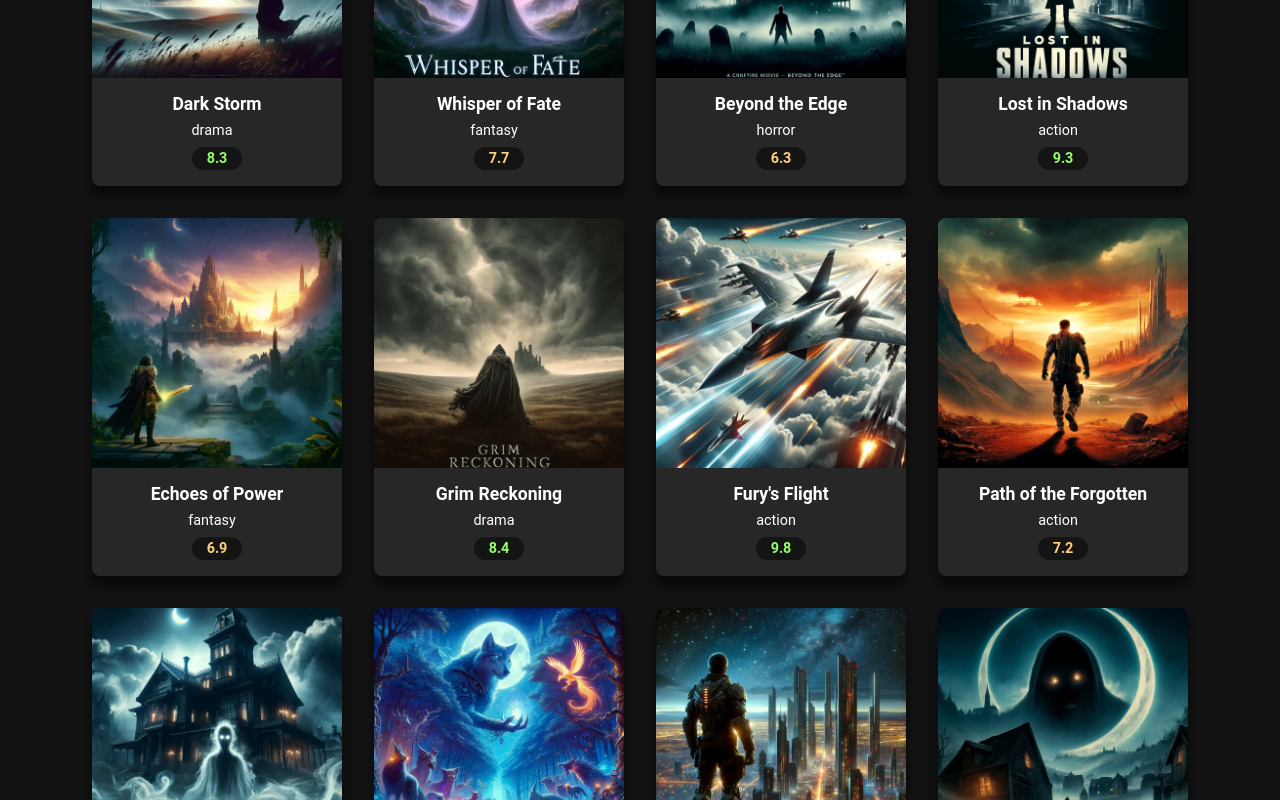
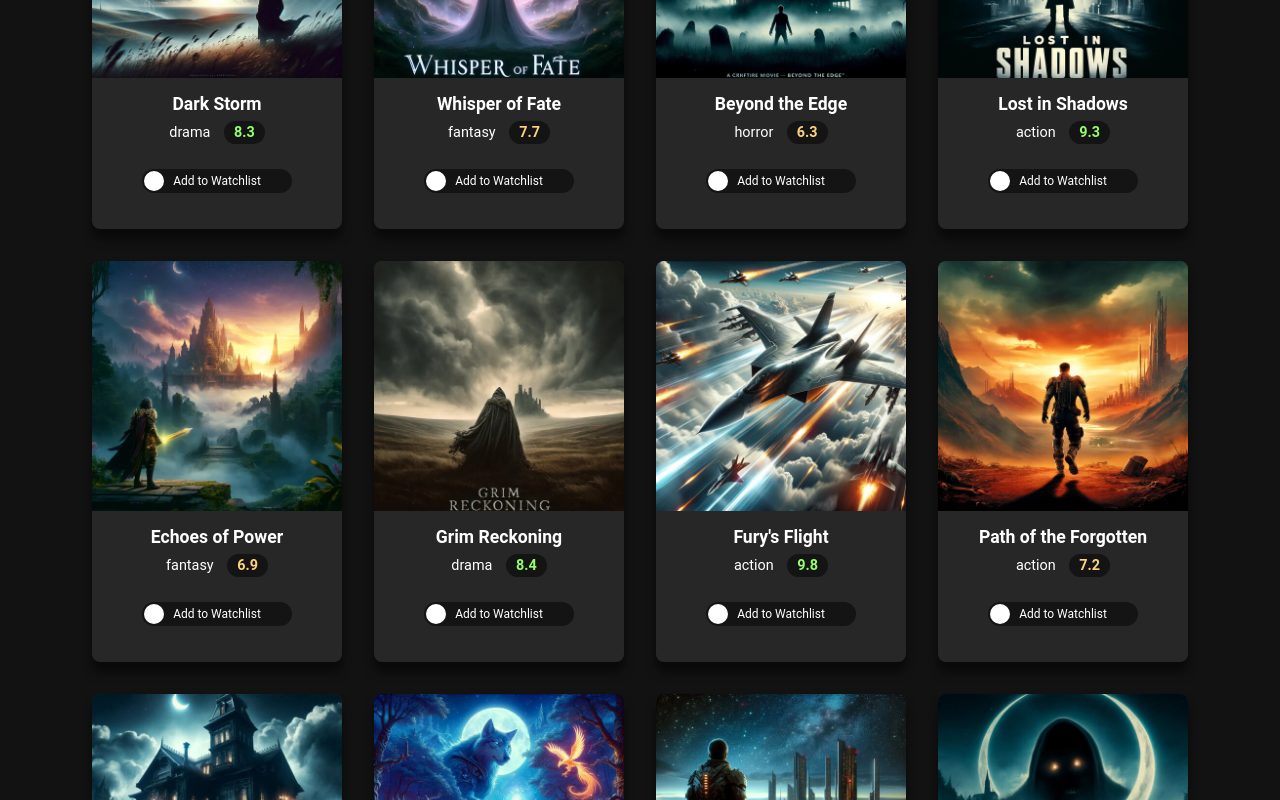
Before and after one commit to Anan328/React-JS-web-applications, a React (Create React App) app in the folder moviedux/: page / in a window 1280 px wide. Shown: the part 880-1680 px from the top of the page. Built offline with nearby package versions, Linux system fonts and the light colour scheme.

Commit message:
added cache and watchlist

```diff
--- a/moviedux/src/App.js
+++ b/moviedux/src/App.js
@@ -11,6 +11,25 @@ import { useEffect, useState } from 'react';
 export default function App() {
 
   const [movies, setMovies] = useState([]);
+  const [watchlist, setWatchlist] = useState([]);
+
+  const toggleWatchlist  = (movieId) => {
+      setWatchlist(prev => prev.includes(movieId)?  prev.filter(id => id !== movieId) : [...prev, movieId]
+    )
+  }
+
+
+useEffect(() => {
+  const savedWatchlist = JSON.parse(localStorage.getItem("watchlist")) || [];
+  setWatchlist(savedWatchlist);
+}, []);
+
+
+useEffect(() => {
+  if (watchlist.length > 0)
+  localStorage.setItem("watchlist", JSON.stringify(watchlist));
+}, [watchlist]);
+
   useEffect(() => {
       fetch("movies.json")
         .then((response) => {
@@ -35,8 +54,8 @@ export default function App() {
 
           </nav>
           <Routes>
-            <Route path='/' element={<MoviesGrid movies={movies}/>}></Route>
-            <Route path='/watchlist' element={<Watchlist/>}></Route>
+            <Route path='/' element={<MoviesGrid movies={movies} watchlist={watchlist} toggleWatchlist={toggleWatchlist}/>}></Route>
+            <Route path='/watchlist' element={<Watchlist   movies={movies} watchlist={watchlist} toggleWatchlist={toggleWatchlist}/>}></Route>
           </Routes>
         </Router>
       </div>
--- a/moviedux/src/components/MovieCard.js
+++ b/moviedux/src/components/MovieCard.js
@@ -1,7 +1,7 @@
 import React from "react";
 import "../styles.css";
 
-export default function MovieCard({ movie }) {
+export default function MovieCard({ movie, isWatchlisted, toggleWatchlist }) {
   const handleError = (e) => {
     e.target.src = "images/default.jpg";
   };
@@ -22,8 +22,16 @@ export default function MovieCard({ movie }) {
       ></img>
       <div className="movie-card-info">
         <h3 className="movie-card-title"> {movie.title} </h3>
-        <p className="movie-card-genre"> {movie.genre} </p>
-        <p className={`movie-card-rating ${getRatingClass(movie.rating)}`}> {movie.rating}  </p>
+        <div>
+        <span className="movie-card-genre"> {movie.genre} </span>
+        <span className={`movie-card-rating ${getRatingClass(movie.rating)}`}> {movie.rating}  </span>
+        </div>
+        <label className="switch">
+          <input type="checkbox" checked={isWatchlisted}  onChange={()=>toggleWatchlist(movie.id)}></input>
+          <span className="slider">
+            <span className="slider-label">{isWatchlisted ? 'In Watchlist' : 'Add to Watchlist'}</span>
+          </span>
+        </label>
       </div>
     </div>
   );
--- a/moviedux/src/components/MoviesGrid.js
+++ b/moviedux/src/components/MoviesGrid.js
@@ -2,7 +2,7 @@ import React, { useState } from "react";
 import "../styles.css";
 import MovieCard from "./MovieCard";
 
-export default function MoviesGrid({movies}) {
+export default function MoviesGrid({movies, watchlist, toggleWatchlist}) {
   const [searchTerm, setSearchTerm] = useState("");
   const [genre, setGenre] = useState("All Genres");
   const [rating, setRating] = useState("All");
@@ -74,7 +74,12 @@ export default function MoviesGrid({movies}) {
 
       <div className="movies-grid">
         {filteredMovies.map((movie) => (
-          <MovieCard movie={movie} key={movie.id} />
+          <MovieCard
+          movie={movie}
+          key={movie.id}
+          toggleWatchlist={toggleWatchlist}
+          isWatchlisted={watchlist.includes(movie.id)}
+          />
         ))}
       </div>
     </div>
--- a/moviedux/src/components/Watchlist.js
+++ b/moviedux/src/components/Watchlist.js
@@ -1,11 +1,24 @@
 import React from "react";
 import "../styles.css";
+import MovieCard from "./MovieCard";
 
-export default function Watchlist(){
-
+export default function Watchlist({movies,watchlist,toggleWatchlist}){
+    const watchlistedMovies = movies.filter(movie => watchlist.includes(movie.id))
     return(
         <div>
             <h1 className="title">Your Watchlist</h1>
+            <div className="movies-grid">
+            {
+                watchlistedMovies.map((movie)=>(
+                    <MovieCard
+                      movie={movie}
+                      key={movie.id}
+                      toggleWatchlist={toggleWatchlist}
+                      isWatchlisted={watchlist.includes(movie.id)}
+                    />
+                ))
+            }
+            </div>
         </div>
     );
 }
```
